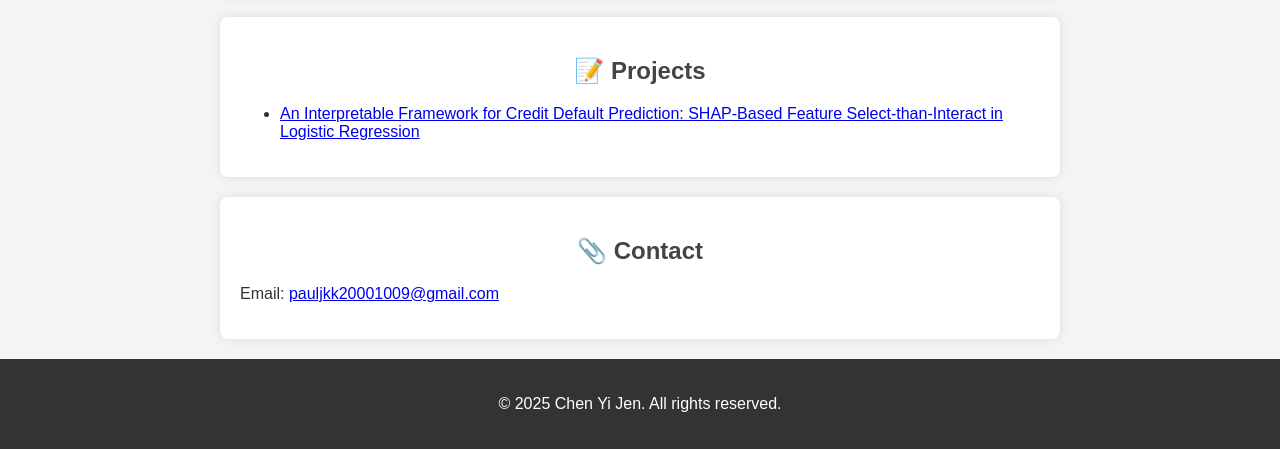
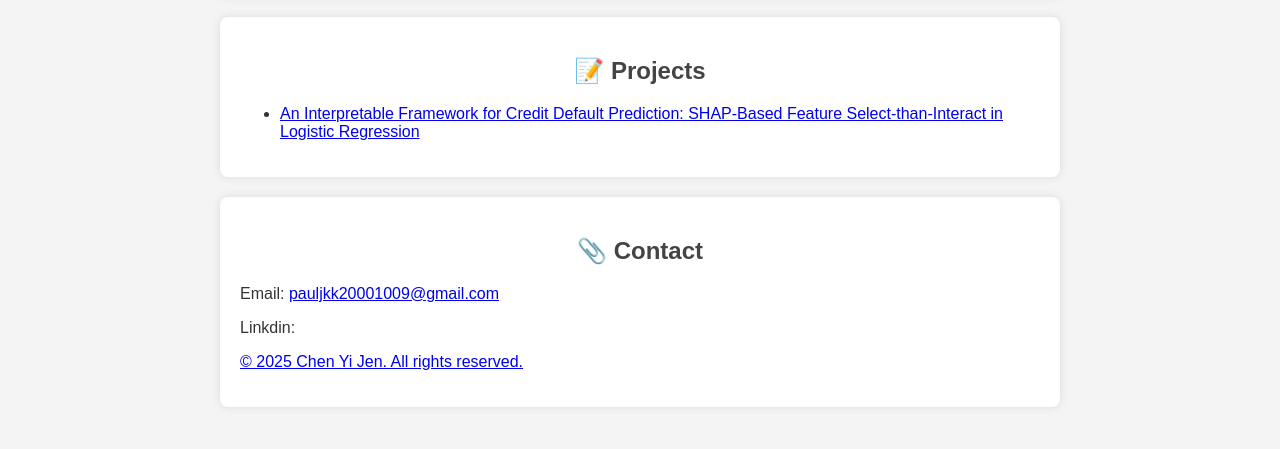
Before and after one commit to Pauljkk/Pauljkk.github.io, a plain HTML site: page index.html in a window 1280 px wide. Shown: the part 1049-1498 px from the top of the page. After the commit the page ends 1476 px from the top, so only its background shows below. Drawn offline with Linux system fonts and the light colour scheme.

Commit message:
Update index.html

```diff
--- a/index.html
+++ b/index.html
@@ -129,6 +129,8 @@
     <section id="contact">
         <h2>📎 Contact</h2>
         <p>Email: <a href="mailto:pauljkk20001009@gmail.com">pauljkk20001009@gmail.com</a></p>
+        <p>Linkdin: <a href="https://www.linkedin.com/public-profile/settings?trk=d_flagship3_profile_self_view_public_profile</a></p>
+
     </section>
 
     <footer>
```
